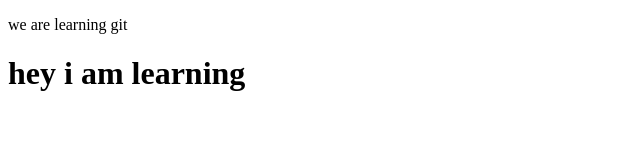
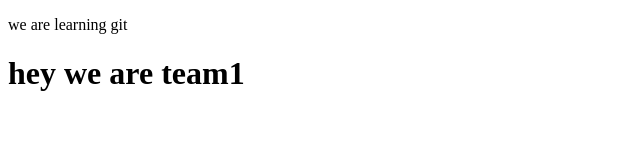
Before and after one commit to aamirk3232/New-One, a plain HTML site: page index.html in a window 1280 px wide. Shown: the whole page, without its empty margins (0-640 px from the left). Drawn offline with Linux system fonts and the light colour scheme.

Commit message:
team at work

```diff
--- a/index.html
+++ b/index.html
@@ -8,6 +8,6 @@
 </head>
 <body>
     <p> we are learning git</p>
-    <h1> hey i am learning</h1>
+    <h1> hey we are team1</h1>
 </body>
 </html>
```
